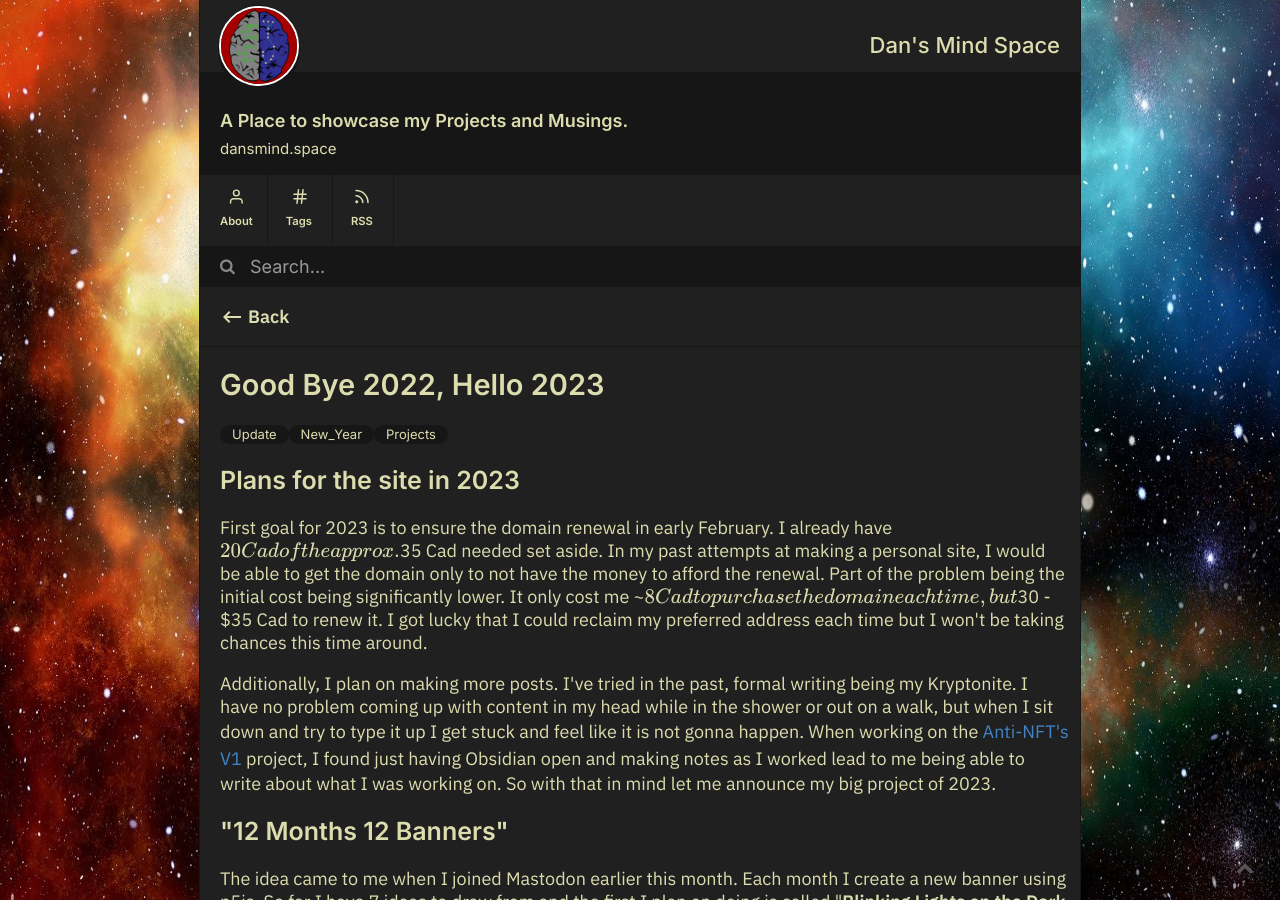
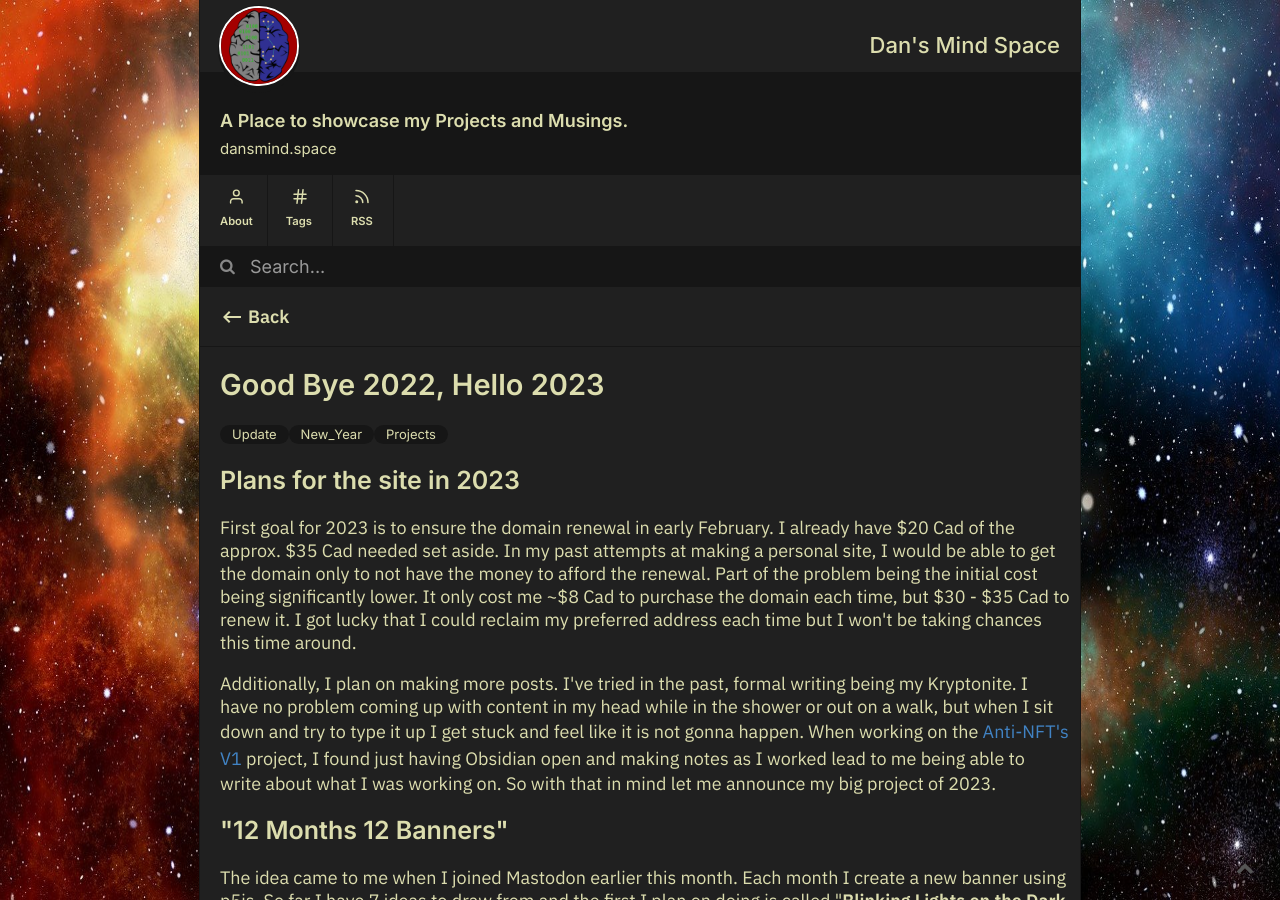
Before and after one commit to dansmindspace/dansmindspace.github.io, a Jekyll site: the page built from _notes/Good Bye 2022, Hello 2023.md, in a window 1280 px wide and 900 px high. Built offline with Jekyll 4.4.1, drawn with Linux system fonts in a browser that asks for light colours; formulas are drawn with MathJax 3; comment, search, counter and statistics services are not loaded.

Commit message:
Escapped Dollar Signs (Attepmt 2)

```diff
--- a/_notes/Good Bye 2022, Hello 2023.md
+++ b/_notes/Good Bye 2022, Hello 2023.md
@@ -9,7 +9,7 @@ tags: Update New_Year Projects
 
 ## Plans for the site in 2023
 
-First goal for 2023 is to ensure the domain renewal in early February. I already have \$20 Cad of the approx. \$35 Cad needed set aside. In my past attempts at making a personal site, I would be able to get the domain only to not have the money to afford the renewal. Part of the problem being the initial cost being significantly lower. It only cost me ~\$8 Cad to purchase the domain each time, but \$30 - \$35 Cad to renew it. I got lucky that I could reclaim my preferred address each time but I won't be taking chances this time around.
+First goal for 2023 is to ensure the domain renewal in early February. I already have \\$20 Cad of the approx. \\$35 Cad needed set aside. In my past attempts at making a personal site, I would be able to get the domain only to not have the money to afford the renewal. Part of the problem being the initial cost being significantly lower. It only cost me ~\\$8 Cad to purchase the domain each time, but \\$30 - \\$35 Cad to renew it. I got lucky that I could reclaim my preferred address each time but I won't be taking chances this time around.
 
 Additionally, I plan on making more posts. I've tried in the past, formal writing being my Kryptonite. I have no problem coming up with content in my head while in the shower or out on a walk, but when I sit down and try to type it up I get stuck and feel like it is not gonna happen. When working on the [Anti-NFT's V1](../_notes/Anti-NFT's%20V1.md) project, I found just having Obsidian open and making notes as I worked lead to me being able to write about what I was working on. So with that in mind let me announce my big project of 2023.
 
```
